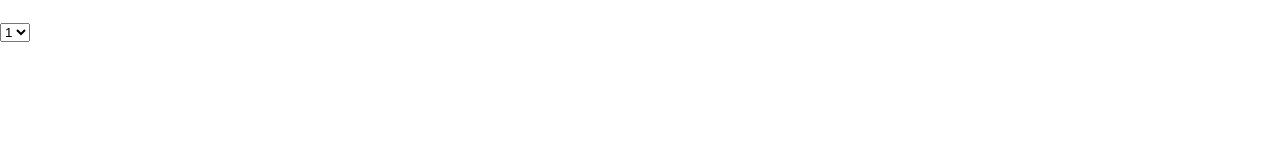
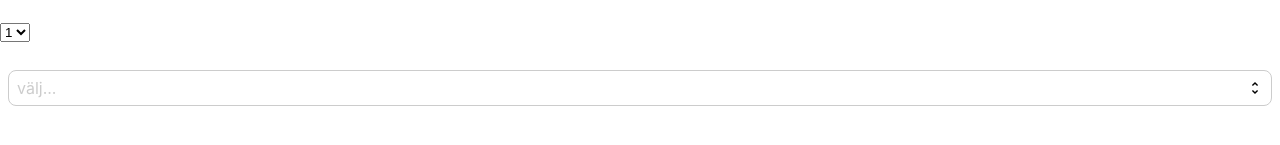
Before and after one commit to freddan88/CustomSelect, a React (Create React App) app: page / in a window 1280 px wide. Shown: the part 237-382 px from the top of the page. Built offline with nearby package versions, Linux system fonts and the light colour scheme.

Commit message:
Start implement new dropdown

```diff
--- /dev/null
+++ b/src/PortalSelect/PortalSelect.tsx
@@ -0,0 +1,136 @@
+import React, {
+  useState,
+  useEffect,
+  MouseEvent,
+  useCallback,
+  useRef,
+  RefObject,
+} from "react";
+import styles from "./portalSelect.module.css";
+import { MdUnfoldMore } from "react-icons/md";
+
+interface IOption {
+  label: string;
+  value: string | number;
+  disabled?: boolean;
+}
+
+interface IProps {
+  name: string;
+  options: IOption[];
+  label?: string;
+  value?: string | number;
+  disabled?: boolean;
+  placeholder?: string;
+  searchable?: boolean;
+  multiple?: boolean;
+}
+
+export let selectBoxPositions: DOMRect | undefined;
+
+const MENU_GAP = 4; // Gap beetwen selectBox and selectMenu in px
+
+const PortalSelect: React.FC<IProps> = ({
+  name,
+  options,
+  value = "",
+  placeholder = "",
+  label = undefined,
+  disabled = false,
+  multiple = false,
+  searchable = false,
+}) => {
+  const [searchedOptions, setSearchedOptions] = useState<IOption[]>();
+  const [selectedOption, setSelectedOption] = useState<IOption>();
+  const [menuMargin, setMenuMargin] = useState(MENU_GAP);
+  const [isOpen, setIsOpen] = useState(false);
+
+  const selectMenuRef: RefObject<HTMLDivElement> = useRef(null);
+
+  const renderSelectedLabel = () => {
+    if (selectedOption) {
+      if (multiple) return <div>Multiple</div>;
+      return <span></span>;
+    }
+    return <span className={styles.placeholder}>{placeholder}</span>;
+  };
+
+  const handleSelectBoxClick = (e: MouseEvent<HTMLElement>) => {
+    e.stopPropagation();
+    const clickedElement = e.target as HTMLElement;
+    const selectBox = clickedElement.closest("div");
+    selectBoxPositions = selectBox?.getBoundingClientRect();
+    setIsOpen((prevOpen) => !prevOpen);
+  };
+
+  const handleCloseOutside = useCallback(() => {
+    setIsOpen(false);
+  }, []);
+
+  useEffect(() => {
+    if (isOpen) {
+      window.addEventListener("click", handleCloseOutside);
+    } else {
+      window.removeEventListener("click", handleCloseOutside);
+    }
+  }, [isOpen, handleCloseOutside]);
+
+  useEffect(() => {
+    if (isOpen && selectBoxPositions && selectMenuRef.current) {
+      const boxHeight = selectBoxPositions.height;
+      const menuHeight = selectMenuRef.current.clientHeight;
+      const menuMargin = menuHeight + boxHeight + MENU_GAP;
+      // setMenuMargin(-menuMargin);
+      // setMenuMargin(MENU_GAP);
+    }
+  }, [isOpen]);
+
+  return (
+    <>
+      <div
+        tabIndex={0}
+        className={isOpen ? styles.selectBoxOpen : styles.selectBox}
+        onClick={handleSelectBoxClick}
+      >
+        {renderSelectedLabel()}
+        <MdUnfoldMore />
+      </div>
+      {isOpen && selectBoxPositions && (
+        <div
+          onClickCapture={(e) => e.stopPropagation()}
+          className={styles.selectMenu}
+          ref={selectMenuRef}
+          style={{
+            marginTop: menuMargin,
+            // top: selectBoxPositions.bottom + MENU_GAP,
+            width: selectBoxPositions.width,
+            left: selectBoxPositions.left,
+          }}
+        >
+          <div className={styles.searchInputContainer}>
+            <input type="search" className={styles.searchInput} />
+          </div>
+          <ul className={styles.selectList}>
+            {options.map((option) => {
+              return (
+                <li key={option.value}>
+                  <label>
+                    <input
+                      type="radio"
+                      name={name}
+                      disabled={option.disabled}
+                      style={{ display: "none" }}
+                    />
+                    {option.label}
+                  </label>
+                </li>
+              );
+            })}
+          </ul>
+        </div>
+      )}
+    </>
+  );
+};
+
+export default PortalSelect;
--- /dev/null
+++ b/src/PortalSelect/portalSelect.module.css
@@ -0,0 +1,62 @@
+.selectBox,
+.selectBoxOpen {
+  border: 1px solid #ccc;
+  border-radius: 8px;
+  min-height: 36px;
+  display: flex;
+  align-items: center;
+  justify-content: space-between;
+  padding: 0 8px;
+}
+
+.selectBox:focus,
+.selectBoxOpen {
+  border-color: cadetblue;
+}
+
+.selectBox *,
+.selectBoxOpen * {
+  line-height: 0;
+  padding: 0;
+  margin: 0;
+}
+
+.selectBox > .placeholder,
+.selectBoxOpen > .placeholder {
+  user-select: none;
+  color: #ccc;
+}
+
+.selectMenu {
+  position: fixed;
+  border: 1px solid cadetblue;
+  border-radius: 8px;
+  z-index: 80;
+  overflow: hidden;
+  padding-bottom: 8px;
+  background-color: white;
+}
+
+.selectMenu .searchInput {
+  width: 100%;
+}
+
+.selectMenu .searchInputContainer {
+  padding: 8px;
+}
+
+.selectList {
+  list-style: none;
+  padding: 0;
+  margin: 0;
+}
+
+.selectList label {
+  cursor: pointer;
+  display: block;
+  padding: 4px 8px;
+}
+
+.selectList label:hover {
+  background-color: aliceblue;
+}
--- a/src/index.tsx
+++ b/src/index.tsx
@@ -5,6 +5,7 @@ import CustomSelect from "./CustomSelect/CustomSelect";
 import reportWebVitals from "./reportWebVitals";
 import InputFieldSelect from "./inputFields/inputFieldSelect/InputFieldSelect";
 import SingleSelectField from "./SingleSelect/SingleSelectField";
+import PortalSelect from "./PortalSelect/PortalSelect";
 
 const array = [
   {
@@ -77,6 +78,30 @@ ReactDOM.render(
       <option value="3">3</option>
       <option value="4">4</option>
     </select>
+    <br />
+    <br />
+    <div style={{ margin: "8px" }}>
+      <PortalSelect
+        name="fixed-test"
+        placeholder="välj..."
+        options={[
+          {
+            label: "Zero",
+            value: 0,
+          },
+          {
+            label: "One",
+            value: 1,
+          },
+          {
+            label: "Two",
+            value: 2,
+          },
+        ]}
+      />
+    </div>
+    <br />
+    <br />
   </React.StrictMode>,
   document.getElementById("root")
 );
```
